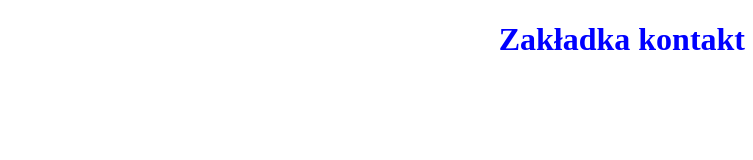
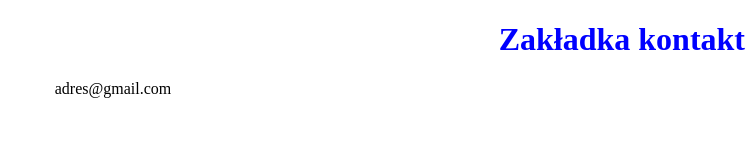
Before and after one commit to DianaSerwin/Projekt2luty, a plain HTML site: page index.html in a window 1280 px wide. Shown: the whole page, without its empty margins (527-1280 px from the left). Drawn offline with Linux system fonts and the light colour scheme.

Commit message:
Added email

```diff
--- a/index.html
+++ b/index.html
@@ -11,7 +11,9 @@
                 color: blue;
                 text-align: right;
             }
-
+            p{
+                text-align: center;
+            }
                 </style>
 </head>
 
@@ -21,6 +23,7 @@
 
 
        <h1>Zakładka kontakt</h1>
+       <p>adres@gmail.com</p>
 
     </body>
 
```
